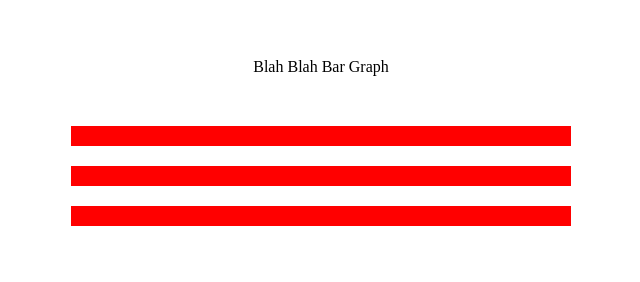
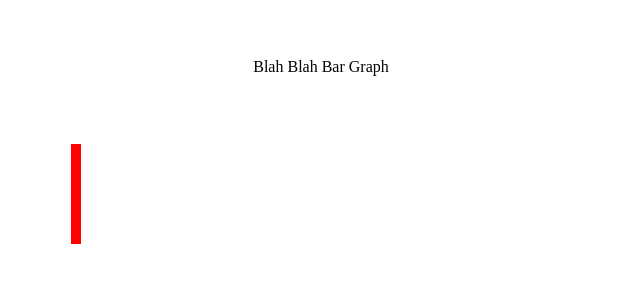
Before and after one commit to anniekao/lighthouse-js-fundamentals, a plain HTML site: page stretch-project/index.html in a window 1280 px wide. Shown: the whole page, without its empty margins (319-959 px from the left). Drawn offline with nearby package versions, Linux system fonts and the light colour scheme.

```diff
--- a/stretch-project/main.css
+++ b/stretch-project/main.css
@@ -8,10 +8,14 @@
     padding: 50px;
 }
 
+#graph-body {
+    display: inline-block;
+}
+
 .graph-bar {
     background-color: red;
-    height: 20px;
-    width: 5px;
+    height: 5px;
+    width: 10px;
 }
 
 .empty-bar {
--- a/stretch-project/main.js
+++ b/stretch-project/main.js
@@ -15,7 +15,7 @@
         document.getElementById('content').appendChild(empty);
 
         $('.graph-bar').animate({
-            width: '500px'
+            height: '100px'
         }, 1500);
     }
 }
@@ -24,4 +24,4 @@
 
 }
 
-drawBar(3);
+drawBar(1);
```
